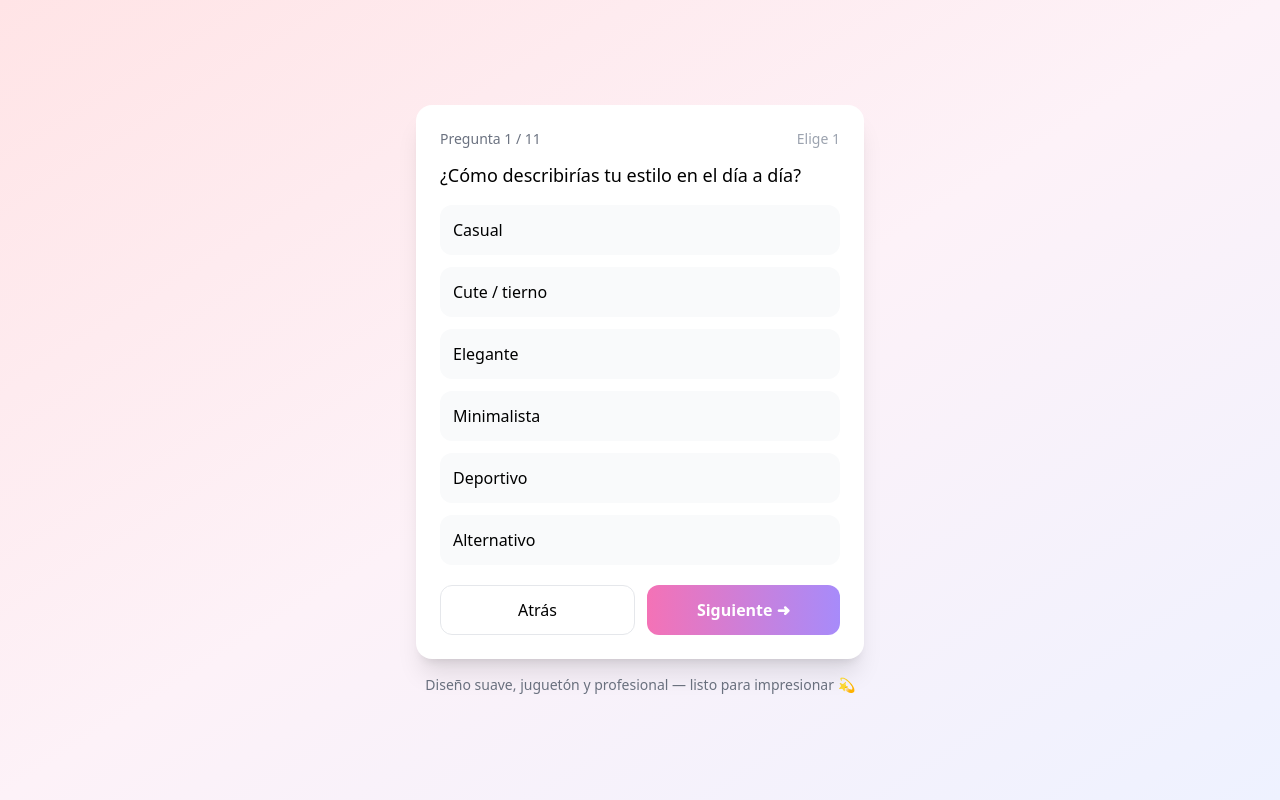
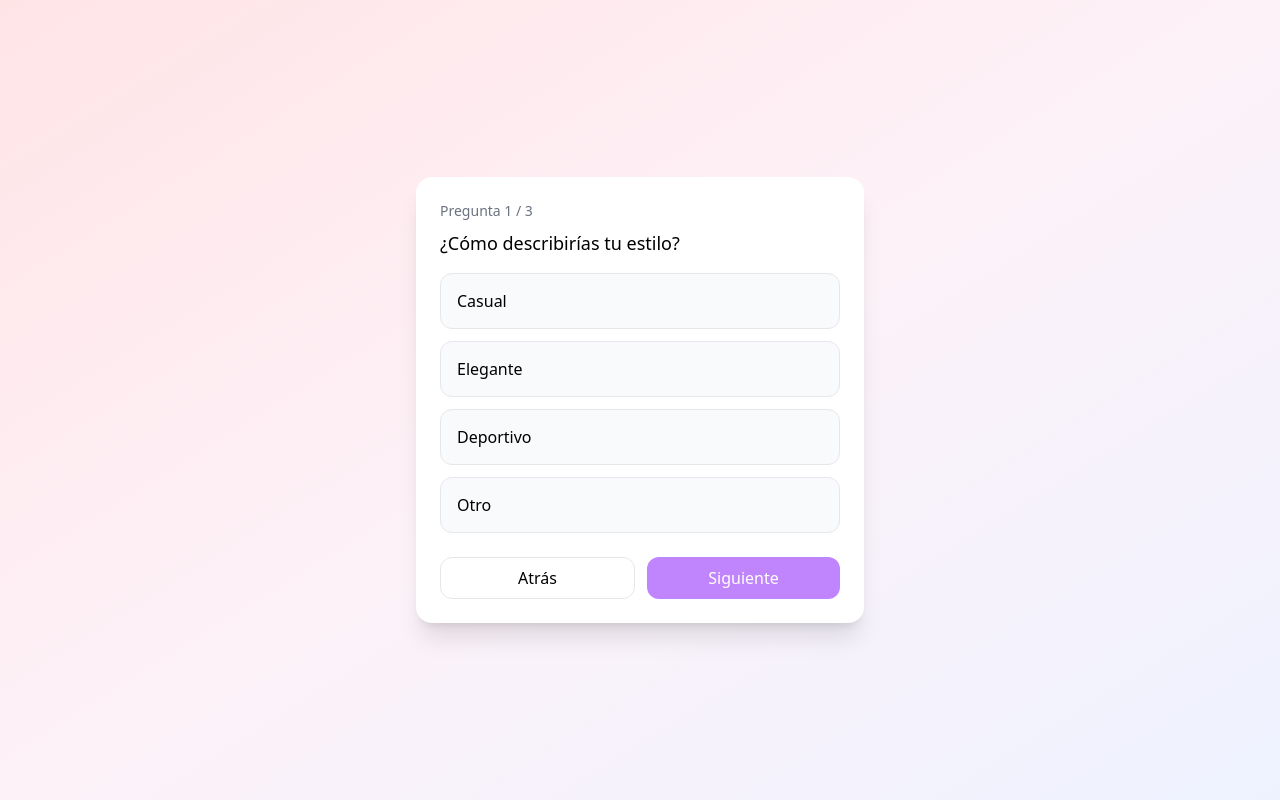
Before and after one commit to JNAMx03/G2KY, a React (Vite) app: page / in a window 1280 px wide. Both pictures are taken after a click on the button "COMENZAR ➜". Built offline with nearby package versions, Linux system fonts and the light colour scheme.

Commit message:
open answers

```diff
--- a/src/components/G2KY.jsx
+++ b/src/components/G2KY.jsx
@@ -1,67 +1,110 @@
-//flujo principal del quiz con animaciones y envío por EmailJS
 import React, { useState, useMemo } from "react";
 import { motion, AnimatePresence } from "framer-motion";
 import StartScreen from "./StartScreen";
 import QuizScreen from "./QuizScreen";
 import FinalScreen from "./FinalScreen";
-import { sendResultsEmail } from "../utils/email";
+import emailjs from "@emailjs/browser";
 
-/* ----------------------------
-   Lista de preguntas (editable)
-   - id: identificador (puedes reordenar)
-   - text: pregunta
-   - type: 'single' | 'multi'
-   - options: array de strings
-   ---------------------------- */
-const QUESTIONS = [
-  { id: 1, text: "¿Cómo describirías tu estilo en el día a día?", type: "single", options: ["Casual", "Cute / tierno", "Elegante", "Minimalista", "Deportivo", "Alternativo"] },
-  { id: 2, text: "¿Qué colores te gustan más para ropa o accesorios?", type: "multi", options: ["Negro", "Blanco", "Pasteles", "Colores fuertes", "Tonos tierra", "Metálicos"] },
-  { id: 3, text: "¿Qué accesorios usas más?", type: "multi", options: ["Collares", "Aretes", "Manillas", "Anillos", "No uso muchos accesorios"] },
-  { id: 4, text: "¿Qué prefieres cuando te dan un detalle?", type: "multi", options: ["Algo útil", "Algo bonito", "Algo sorpresa", "Algo hecho a mano", "Algo sentimental"] },
-  { id: 5, text: "¿Qué te gusta hacer cuando tienes tiempo libre?", type: "multi", options: ["Ver series/películas", "Escuchar música", "Salir", "Dibujar", "Cocinar", "Dormir", "Jugar", "Leer"] },
-  { id: 6, text: "¿Qué planes disfrutas más?", type: "single", options: ["Planes tranquilos en casa", "Salir a algún lugar", "Planes espontáneos", "Comer algo rico afuera"] },
-  { id: 7, text: "¿Qué tipo de aromas te gustan más?", type: "single", options: ["Dulces", "Frescos", "Florales", "Cítricos", "Amaderados"] },
-  { id: 8, text: "¿Qué estilo visual te gusta más?", type: "single", options: ["Minimalista", "Cute / kawaii", "Colorido", "Natural", "Elegante"] },
-  { id: 9, text: "¿Qué ambientes te gustan más?", type: "multi", options: ["Acogedores", "Con luz suave", "Coloridos", "Naturales", "Ordenados", "Minimalistas"] },
-  { id: 10, text: "¿Qué cosas te hacen sentir más cómoda?", type: "multi", options: ["Ropa suelta", "Ropa ajustada", "Colores neutros", "Accesorios sencillos", "Accesorios llamativos"] },
-  { id: 11, text: "¿En qué te fijas más cuando te gusta algo nuevo?", type: "single", options: ["Cómo se ve", "Si es útil", "Si combina con lo que ya tengo", "Si es de buena calidad"] },
-];
 
 export default function G2KY() {
-  // Estados de flujo
+  const questions = useMemo(() => [
+    {
+      id: 1,
+      text: "¿Cómo describirías tu estilo?",
+      type: "single",
+      options: ["Casual", "Elegante", "Deportivo", "Otro"],
+    },
+    {
+      id: 2,
+      text: "¿Qué colores te gustan?",
+      type: "multi",
+      options: ["Negro", "Blanco", "Pasteles", "Colores fuertes", "Otro"],
+    },
+    {
+      id: 3,
+      text: "Cuéntame algo que te guste mucho últimamente",
+      type: "text",
+    },
+  ], []);
+
   const [started, setStarted] = useState(false);
   const [finished, setFinished] = useState(false);
-  const [index, setIndex] = useState(0); // índice actual en QUESTIONS
-  const [answers, setAnswers] = useState({}); // mapa: { questionId: [optionIndex, ...] }
-  const [sending, setSending] = useState(false); // para mostrar loader mientras envía
-  const questions = useMemo(() => QUESTIONS, []);
+  const [index, setIndex] = useState(0);
 
-  // Handlers para seleccionar respuestas
+  // 🔑 estructura estable
+  const [answers, setAnswers] = useState({});
+
+  const current = questions[index];
+
+  function ensureAnswer(qId) {
+    return answers[qId] || { selected: [], otherText: "", text: "" };
+  }
+
   function toggleMulti(qId, optIndex) {
     setAnswers(prev => {
-      const cur = prev[qId] ? [...prev[qId]] : [];
-      const exists = cur.includes(optIndex);
-      const next = exists ? cur.filter(i => i !== optIndex) : [...cur, optIndex];
-      return { ...prev, [qId]: next };
+      const cur = ensureAnswer(qId);
+      const exists = cur.selected.includes(optIndex);
+      return {
+        ...prev,
+        [qId]: {
+          ...cur,
+          selected: exists
+            ? cur.selected.filter(i => i !== optIndex)
+            : [...cur.selected, optIndex],
+        },
+      };
     });
   }
 
   function setSingle(qId, optIndex) {
-    setAnswers(prev => ({ ...prev, [qId]: [optIndex] }));
+    setAnswers(prev => ({
+      ...prev,
+      [qId]: {
+        ...ensureAnswer(qId),
+        selected: [optIndex],
+      },
+    }));
   }
 
-  // Siguiente pregunta (valida que haya selección)
+  function setOtherText(qId, text) {
+    setAnswers(prev => ({
+      ...prev,
+      [qId]: {
+        ...ensureAnswer(qId),
+        otherText: text,
+      },
+    }));
+  }
+
+  function setTextAnswer(qId, text) {
+    setAnswers(prev => ({
+      ...prev,
+      [qId]: {
+        ...ensureAnswer(qId),
+        text,
+      },
+    }));
+  }
+
   function handleNext() {
-    const q = questions[index];
-    const a = answers[q.id] || [];
-    if (a.length === 0) {
-      // Mensaje no intrusivo (alert por simplicidad)
-      alert("Selecciona al menos una opción ✨");
-      return;
-    }
     if (index + 1 >= questions.length) {
-      // Llego al final -> enviar email y mostrar final screen
-      handleFinish();
+      const summary = computeSummary();
+
+      emailjs.send(
+        import.meta.env.VITE_EMAILJS_SERVICE_ID,
+        import.meta.env.VITE_EMAILJS_TEMPLATE_ID,
+        { message: summary },
+        import.meta.env.VITE_EMAILJS_PUBLIC_KEY
+      )
+      .then(() => {
+        setFinished(true);
+        setStarted(false);
+      })
+      .catch(err => {
+        console.error(err);
+        alert("Error enviando el correo");
+      });
+
       return;
     }
     setIndex(i => i + 1);
@@ -72,109 +115,62 @@ export default function G2KY() {
       setStarted(false);
       return;
     }
-    setIndex(i => Math.max(0, i - 1));
+    setIndex(i => i - 1);
   }
 
-  // Crear un resumen legible (string) y objeto de respuestas más descriptivo
-  function buildResults() {
-    // Ej: resumen legible para el email
-    const humanReadable = questions.map(q => {
-      const selected = answers[q.id] || [];
-      const selectedText = selected.length === 0 ? "—" : selected.map(i => q.options[i]).join(", ");
-      return `${q.id}. ${q.text}\n→ ${selectedText}`;
-    }).join("\n\n");
+  function computeSummary() {
+    return questions.map(q => {
+      const a = ensureAnswer(q.id);
 
-    // Objeto con keys de pregunta y valores de texto (útil si quieres JSON)
-    const answersObj = {};
-    questions.forEach(q => {
-      const selected = answers[q.id] || [];
-      answersObj[q.id] = selected.map(i => q.options[i]);
-    });
-
-    return { humanReadable, answersObj };
+      if (q.type === "text") {
+        return `${q.text}\n→ ${a.text || "—"}`;
       }
 
-  // Maneja el final: envía email (EmailJS) y muestra pantalla final a Emily
-  async function handleFinish() {
-    setSending(true);
-    const { humanReadable, answersObj } = buildResults();
-
-    try {
-      // Llamada al util que envía por EmailJS
-      await sendResultsEmail({ summaryText: humanReadable, answersObj });
-
-      // opcional: esperar medio segundo para que la UX sea suave
-      setTimeout(() => {
-        setSending(false);
-        setFinished(true);
-        setStarted(false);
-      }, 500);
-    } catch (err) {
-      console.error("Error enviando email:", err);
-      // si falla, igual mostramos final pero podrías reintentar
-      setSending(false);
-      setFinished(true);
-      setStarted(false);
-    }
+      const opts = a.selected.map(i => q.options[i]).join(", ");
+      const other = a.otherText ? `, Otro: ${a.otherText}` : "";
+      return `${q.text}\n→ ${opts || "—"}${other}`;
+    }).join("\n\n");
   }
 
-  // Reinicia quiz (desde pantalla final)
   function restart() {
   setAnswers({});
   setIndex(0);
   setFinished(false);
-    setStarted(true);
+  setStarted(false);
 }
 
-  // computeSummary para mostrar un mensaje tierno en pantalla final (no revela todo)
-  function computeSummaryForDisplay() {
-    // Ejemplo simple: tomamos el primer estilo y colores (si existen)
-    const firstStyle = (answers[1] && answers[1][0] !== undefined) ? QUESTIONS[0].options[answers[1][0]] : null;
-    const colors = answers[2] ? answers[2].map(i => QUESTIONS[1].options[i]).slice(0, 3) : [];
-    return `Tu estilo tiene ${firstStyle ? firstStyle : 'varias'} vibras. Te gustan colores como ${colors.length ? colors.join(', ') : 'varios tonos'} — gracias por jugar 💛`;
-  }
 
-  // Render
   return (
     <div className="min-h-screen flex items-center justify-center p-6">
-      <div className="w-full max-w-md">
-        <div className="bg-white rounded-2xl shadow-xl p-6 relative overflow-hidden">
+      <div className="w-full max-w-md bg-white rounded-2xl shadow-xl p-6">
         <AnimatePresence>
           {!started && !finished && (
-              <motion.div key="start" initial={{ opacity: 0, y: 12 }} animate={{ opacity: 1, y: 0 }} exit={{ opacity: 0, y: -12 }} transition={{ duration: 0.35 }}>
+            <motion.div>
               <StartScreen onStart={() => { setStarted(true); setIndex(0); }} />
             </motion.div>
           )}
-          </AnimatePresence>
 
-          <AnimatePresence>
           {started && !finished && (
-              <motion.div key={`q-${questions[index].id}`} initial={{ opacity: 0, x: 20 }} animate={{ opacity: 1, x: 0 }} exit={{ opacity: 0, x: -20 }} transition={{ duration: 0.3 }}>
+            <motion.div key={current.id}>
               <QuizScreen
-                  question={questions[index]}
+                question={current}
                 index={index}
                 total={questions.length}
-                  answers={answers}
+                answer={ensureAnswer(current.id)}
                 onToggleMulti={toggleMulti}
                 onSetSingle={setSingle}
+                onSetOtherText={setOtherText}
+                onSetTextAnswer={setTextAnswer}
                 onNext={handleNext}
                 onBack={handleBack}
-                  disabled={sending}
               />
             </motion.div>
           )}
-          </AnimatePresence>
 
-          <AnimatePresence>
           {finished && (
-              <motion.div key="final" initial={{ opacity: 0, scale: 0.98 }} animate={{ opacity: 1, scale: 1 }} exit={{ opacity: 0, scale: 0.98 }} transition={{ duration: 0.3 }}>
-                <FinalScreen summary={computeSummaryForDisplay()} onShare={() => {}} onRestart={restart} />
-              </motion.div>
+            <FinalScreen summary={computeSummary()} onRestart={restart} />
           )}
         </AnimatePresence>
-        </div>
-
-        <p className="text-center mt-4 text-sm text-gray-500">Diseño suave, juguetón y profesional — listo para impresionar 💫</p>
       </div>
     </div>
   );
--- a/src/components/Option.jsx
+++ b/src/components/Option.jsx
@@ -4,12 +4,19 @@ export default function Option({ text, selected, onClick, type, disabled }){
   return (
     <button
       onClick={onClick}
-      disabled={disabled}
-      className={`text-left p-3 rounded-xl border transition-all duration-150 ${selected ? 'bg-purple-50 border-purple-300' : 'bg-gray-50 border-transparent hover:border-gray-200'}`}
+      className={`w-full text-left p-4 rounded-xl border transition-all
+        ${selected
+          ? "bg-purple-50 border-purple-400"
+          : "bg-gray-50 border-gray-200 hover:border-gray-300"}
+      `}
     >
-      <div className="flex items-center justify-between">
-        <div className="font-medium">{text}</div>
-        <div className="text-xs text-gray-400">{selected ? (type === 'single' ? 'Seleccionado' : '✓') : ''}</div>
+      <div className="flex items-center justify-between gap-4">
+        <span className="font-medium leading-snug">{text}</span>
+        {selected && (
+          <span className="text-xs text-purple-500 whitespace-nowrap">
+            ✓ Seleccionado
+          </span>
+        )}
       </div>
     </button>
   );
--- a/src/components/QuizScreen.jsx
+++ b/src/components/QuizScreen.jsx
@@ -1,34 +1,71 @@
 import React from "react";
 import Option from "./Option";
 
-export default function QuizScreen({ question, index, total, answers, onToggleMulti, onSetSingle, onNext, onBack, disabled }){
-  const selected = answers[question.id] || [];
-
+export default function QuizScreen({
+  question,
+  index,
+  total,
+  answer,
+  onToggleMulti,
+  onSetSingle,
+  onSetOtherText,
+  onSetTextAnswer,
+  onNext,
+  onBack,
+}) {
   return (
     <div>
-      <div className="flex items-center justify-between mb-3">
-        <div className="text-sm text-gray-500">Pregunta {index+1} / {total}</div>
-        <div className="text-sm text-gray-400">{question.type === 'single' ? 'Elige 1' : 'Puedes elegir varias'}</div>
-      </div>
+      <p className="text-sm text-gray-500">
+        Pregunta {index + 1} / {total}
+      </p>
 
-      <h2 className="text-lg font-medium">{question.text}</h2>
+      <h2 className="text-lg font-medium mt-2">{question.text}</h2>
 
-      <div className="mt-4 grid gap-3">
-        {question.options.map((opt, i)=> (
-          <Option
-            key={i}
-            text={opt}
-            selected={selected.includes(i)}
-            type={question.type}
-            onClick={() => question.type === 'single' ? onSetSingle(question.id,i) : onToggleMulti(question.id,i)}
-            disabled={disabled}
-          />
-        ))}
-      </div>
+      {/* PREGUNTA TEXTO */}
+      {question.type === "text" && (
+        <textarea
+          className="w-full mt-4 p-3 border rounded-xl"
+          value={answer.text}
+          onChange={e => onSetTextAnswer(question.id, e.target.value)}
+        />
+      )}
 
-      <div className="mt-5 flex gap-3">
-        <button onClick={onBack} className="flex-1 py-3 rounded-xl border border-gray-200">Atrás</button>
-        <button onClick={onNext} className="flex-1 py-3 rounded-xl bg-gradient-to-r from-pink-400 to-violet-400 text-white font-semibold">{ index+1 === total ? 'Finalizar' : 'Siguiente ➜' }</button>
+      {/* OPCIONES */}
+      {question.options && (
+        <div className="mt-4 grid gap-3">
+          {question.options.map((opt, i) => (
+            <div key={i}>
+              <Option
+                text={opt}
+                selected={answer.selected.includes(i)}
+                type={question.type}
+                onClick={() =>
+                  question.type === "single"
+                    ? onSetSingle(question.id, i)
+                    : onToggleMulti(question.id, i)
+                }
+              />
+
+              {opt.toLowerCase() === "otro" && answer.selected.includes(i) && (
+                <input
+                  className="mt-2 w-full p-2 border rounded-lg"
+                  placeholder="Escribe aquí…"
+                  value={answer.otherText}
+                  onChange={e => onSetOtherText(question.id, e.target.value)}
+                />
+              )}
+            </div>
+          ))}
+        </div>
+      )}
+
+      <div className="mt-6 flex gap-3">
+        <button onClick={onBack} className="flex-1 py-2 border rounded-xl">
+          Atrás
+        </button>
+        <button onClick={onNext} className="flex-1 py-2 bg-purple-400 text-white rounded-xl">
+          {index + 1 === total ? "Finalizar" : "Siguiente"}
+        </button>
       </div>
     </div>
   );
```
Also changed, not shown: src/components/FinalScreen.jsx (+12 -8 lines). Lines whose indentation alone changed are shown as unchanged.
